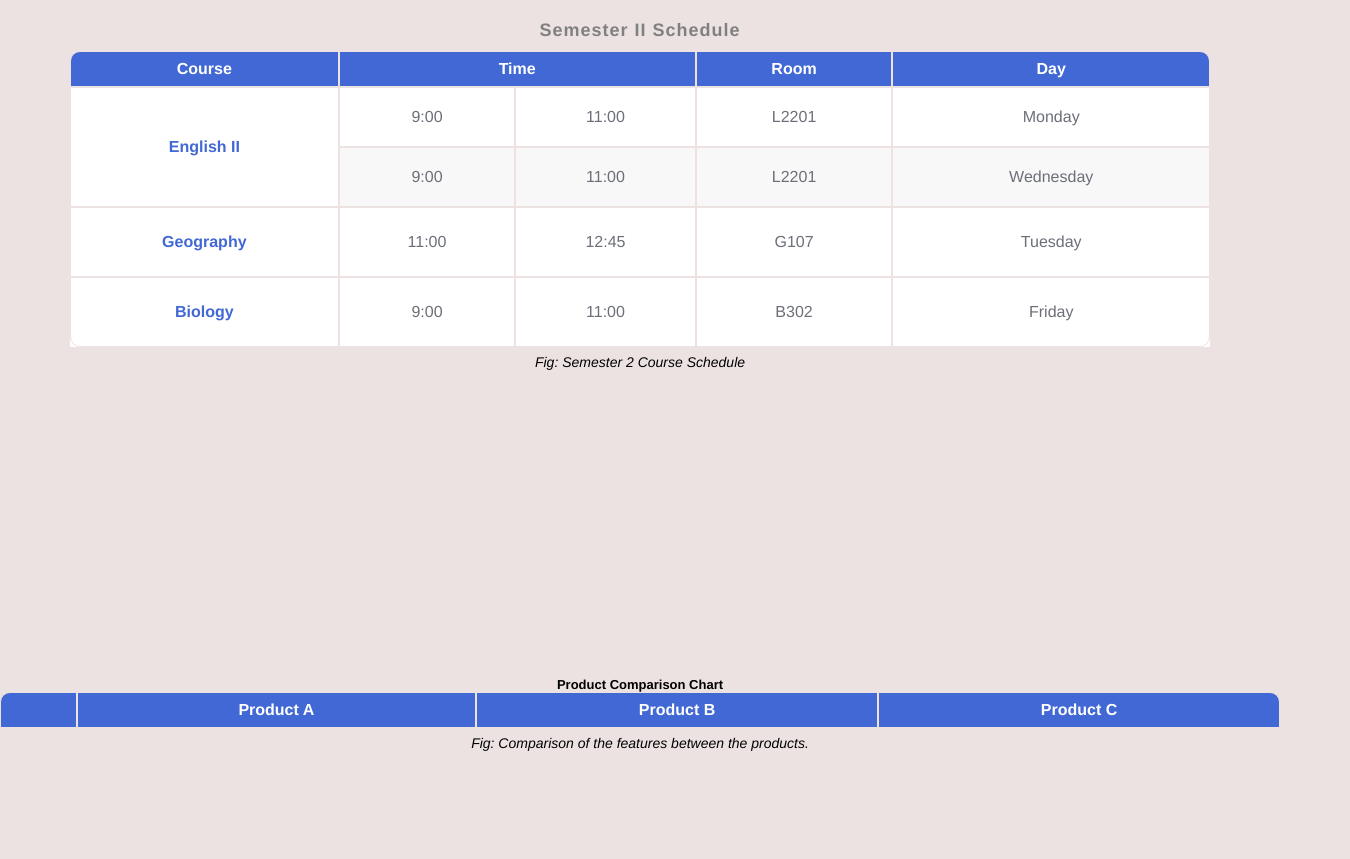
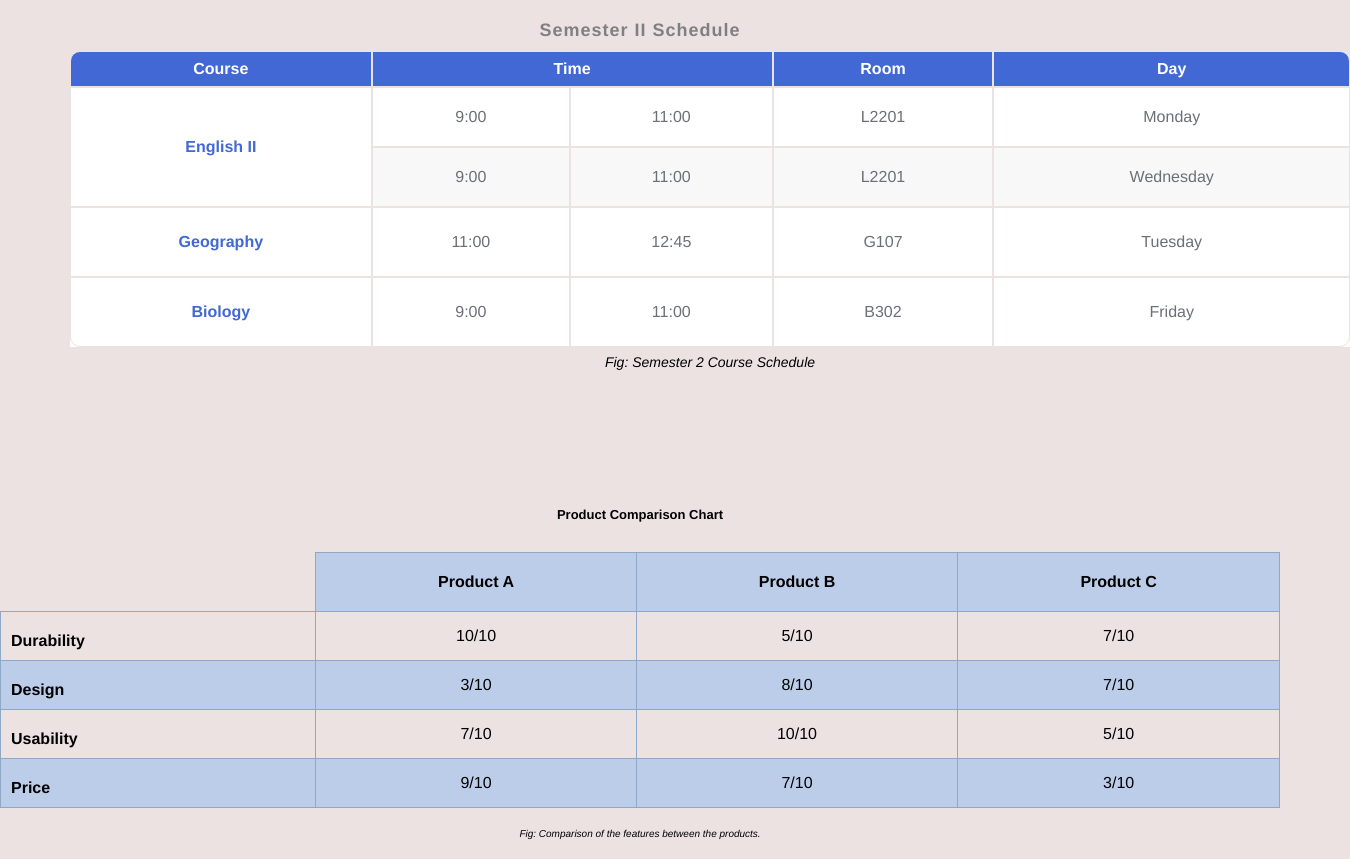
Before and after one commit to MatheusPaternez/html-tables-example, a plain HTML site: page index.html in a window 1280 px wide. Shown: the whole page, 1350 px wide, since content can reach past the window. Before the commit the page ends 800 px from the top, so only its background shows below. Drawn offline with Linux system fonts and the light colour scheme.

Commit message:
Add second table

```diff
--- a/index.html
+++ b/index.html
@@ -10,9 +10,9 @@
 
 <body>
     <h2 class="table1heading" id="tableHeading">Semester II Schedule</h2>
-    <div class="table-wrapper">
-        <table aria-labelledby="tableHeading">
-            <caption>Fig: Semester 2 Course Schedule</caption>
+    <div class="table-wrapper table1">
+        <table class="table1" aria-labelledby="tableHeading">
+            <caption class="caption1">Fig: Semester 2 Course Schedule</caption>
             <thead>
                 <tr>
                     <th id="course" scope="col">Course</th>
@@ -55,20 +55,43 @@
         </table>
     </div>
 
-    <h2 class="table2heading" style="margin-top: 300px;" id="table2Heading">Product Comparison Chart</h2>
-    <div class="table-wrapper2">
+    <h2 class="table2heading" style="margin-top: 100px;" id="table2Heading">Product Comparison Chart</h2>
+    <div class="table-wrapper2 table2">
         <table aria-labelledby="table2Heading">
             <caption class="caption2">Fig: Comparison of the features between the products.</caption>
             <thead>
                 <tr>
-                    <th></th>
+                    <th id="blank"></th> <!-- blank space -->
                     <th id="productA" scope="col">Product A</th>
                     <th id="productB" scope="col">Product B</th>
                     <th id="productC" scope="col">Product C</th>
                 </tr>
             </thead>
             <tbody>
-
+                <tr>
+                    <th id="durability" scope="row">Durability</th>
+                    <td class= "blue" headers="productA durability">10/10</td>
+                    <td class= "blue" headers="productB durability">5/10</td>
+                    <td class= "blue" headers="productC durability">7/10</td>
+                </tr>
+                <tr>
+                    <th id="design" scope="row">Design</th>
+                    <td class= "dark-blue" headers="productA design">3/10</td>
+                    <td class= "dark-blue" headers="productB design">8/10</td>
+                    <td class= "dark-blue" headers="productC design">7/10</td>
+                </tr>
+                <tr>
+                    <th id="usability" scope="row">Usability</th>
+                    <td class= "blue" headers="productA usability">7/10</td>
+                    <td class= "blue" headers="productB usability">10/10</td>
+                    <td class= "blue" headers="productC usability">5/10</td>
+                </tr>
+                <tr>
+                    <th id="price" scope="row">Price</th>
+                    <td class= "dark-blue" headers="productA price">9/10</td>
+                    <td class= "dark-blue" headers="productB price">7/10</td>
+                    <td class= "dark-blue" headers="productC price">3/10</td>
+                </tr>
             </tbody>
         </table>
 
--- a/main.css
+++ b/main.css
@@ -29,7 +29,7 @@ body {
     border-radius: 10px;
 }
 
-table {
+.table1 {
     font-size: 16px;
     width: 100%;
     max-width: 100%;
@@ -38,7 +38,7 @@ table {
     border-spacing: 0px;
 }
 
-caption {
+.caption1 {
     caption-side: bottom;
     padding: 7px 0;
     font-size: 14px;
@@ -46,8 +46,8 @@ caption {
     background-color: rgb(236, 226, 226);
 }
 
-table td,
-table th {
+div.table1 table td,
+div.table1 table th {
     text-align: center;
     padding: 8px;
     border: 1px solid rgb(236, 226, 226);
@@ -55,29 +55,29 @@ table th {
 }
 
 /* Color Table Headers */
-table thead th {
+div.table1 table thead th {
     color: #FFFFFF;
     background-color: #4168d4;
 }
 
 /* Color Even Rows */
-table tr:nth-child(even) {
+div.table1 table tr:nth-child(even) {
     background-color: #F8F8F8;
 }
 
-table thead tr:first-child th:first-child {
+div.table1 table thead tr:first-child th:first-child {
     border-top-left-radius: 10px;
 }
 
-table thead tr:last-child th:last-child {
+div.table1 table thead tr:last-child th:last-child {
     border-top-right-radius: 10px;
 }
 
-table tfoot tr th:first-child {
+div.table1 table tfoot tr th:first-child {
     border-bottom-left-radius: 10px;
 }
 
-table tfoot tr td:last-child {
+div.table1 table tfoot tr td:last-child {
     border-bottom-right-radius: 10px;
 }
 
@@ -101,9 +101,49 @@ table tfoot tr td:last-child {
 .table2heading {
     text-align: center;
     font-size: small;
+    padding: 30px 0px;
 }
 
 .caption2 {
     caption-side: bottom;
     font-style: italic;
+    padding: 20px 0;
+    font-size: 10px;
 }
+
+div.table2 table td,
+div.table2 table th {
+    text-align: center;
+    border: 1px solid #8fa8c7;
+}
+
+#blank {
+    border: none;
+}
+
+#durability, #design, #usability, #price {
+    padding-left: 10px;
+    text-align: left;
+    padding: 20px 50px 10px 10px;
+}
+
+#productA, #productB, #productC {
+    text-align: center;
+    padding: 20px 30px;
+}
+
+div.table2 table {
+    width: 100%;
+    max-width: 100%;
+    border-collapse: collapse;
+    margin-left: 0px;
+    margin-right: 0px;
+}
+
+.blue, #usability, #durability{
+    background-color: ;
+}
+
+.dark-blue, #price, #design, #productA, #productB, #productC {
+    background-color: #bccde9;
+}
```
